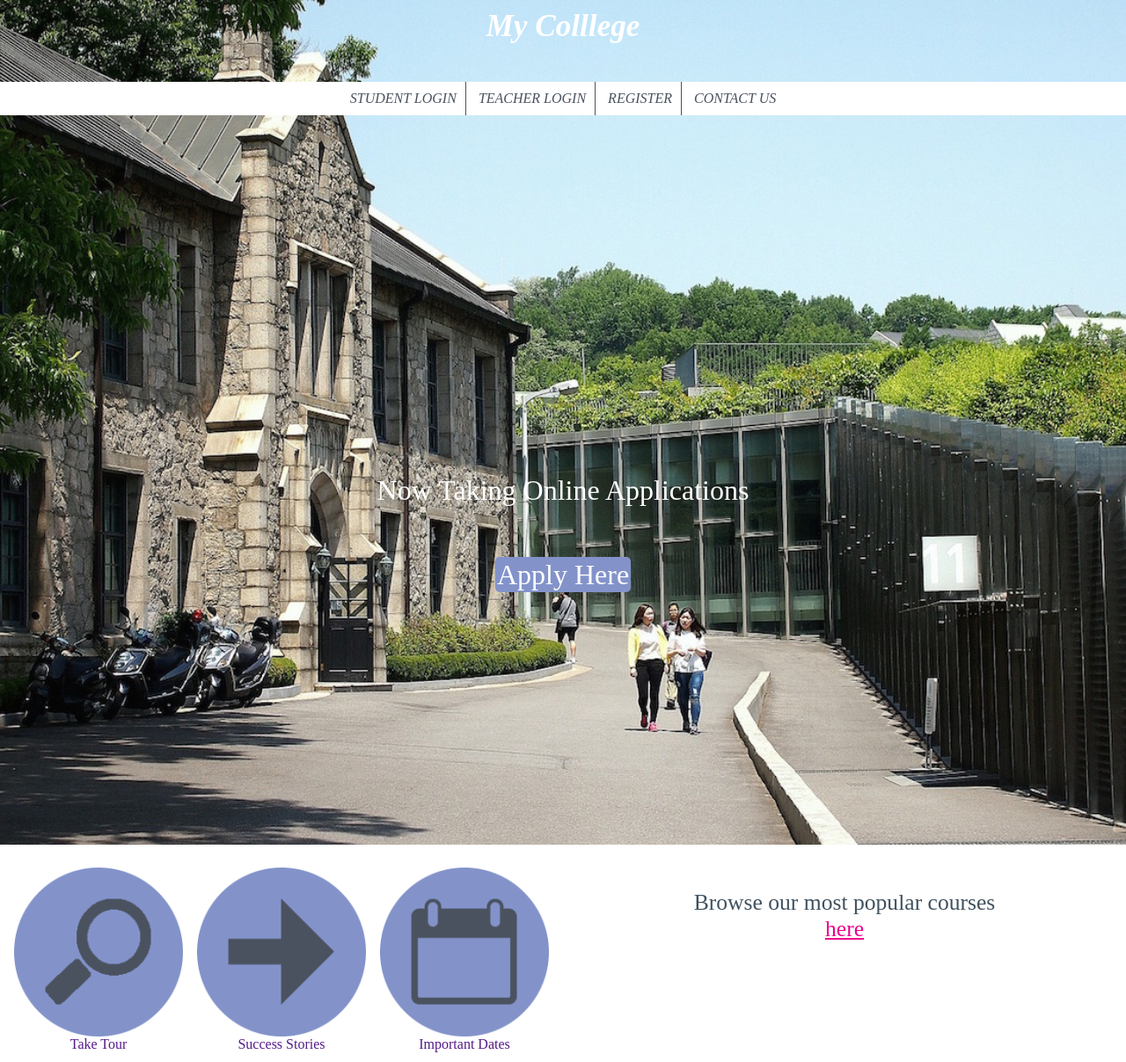
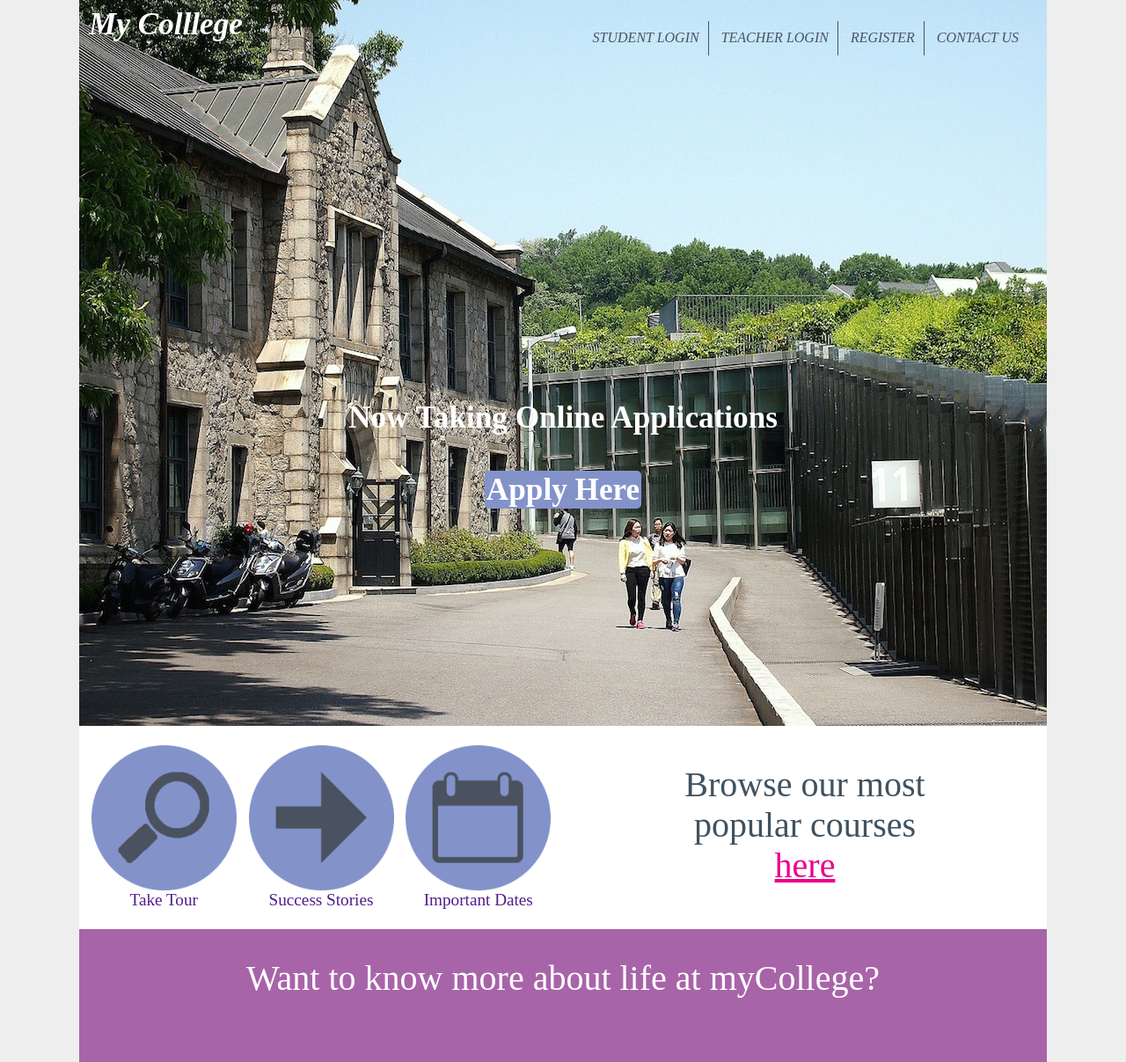
Before and after one commit to delphinedara/my-college, a plain HTML site: page index.html in a window 1280 px wide. Shown: the top 1207 px of the page at 88% size. Drawn offline with Linux system fonts and the light colour scheme.

Commit message:
added css for desktop and larger devices

```diff
--- a/css/style.css
+++ b/css/style.css
@@ -271,3 +271,43 @@ footer p{
     font-size: 1.2em;
 }
 }
+
+/*-----DEVICES >900PX ----*/
+
+@media screen and (min-width: 900px) {
+    body{
+        max-width: 1100px;
+    }
+
+    header ul{
+        max-width: 1100px;
+        background-color: transparent;
+        text-align:right ;
+        top: 1%;
+        right: 2%
+    }
+
+    header p{
+        font-size: 2.2em;
+        font-weight: bold;
+        max-width: 1100px;
+    }
+
+    #logo p{
+        text-align: left;
+        padding-left:1%;
+    }
+
+    .row1-1 {
+        font-size: 1.2em;
+
+    }
+    .row1-2, .row2 p, .row3-1 {
+        font-size: 2.5em;
+    }
+
+    footer p {
+        font-size: 1.5em;
+
+    }
+}
```
